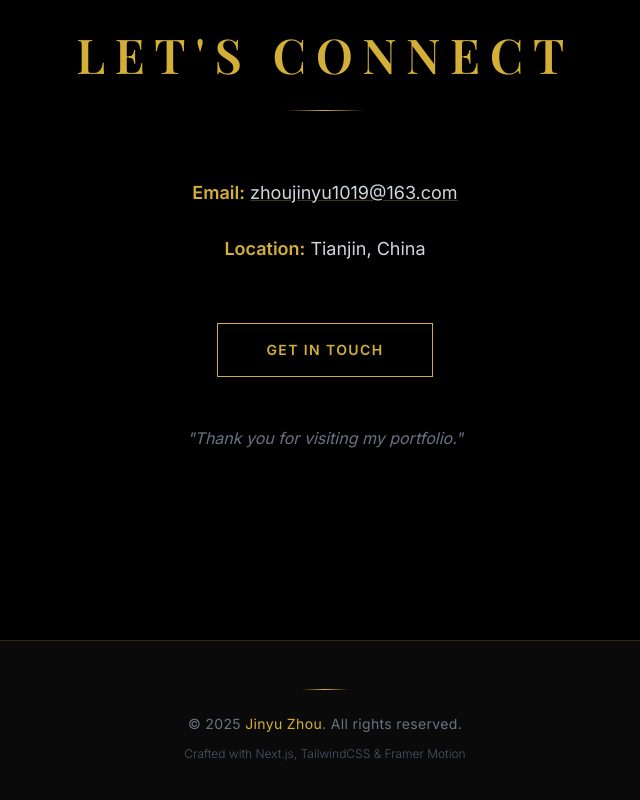
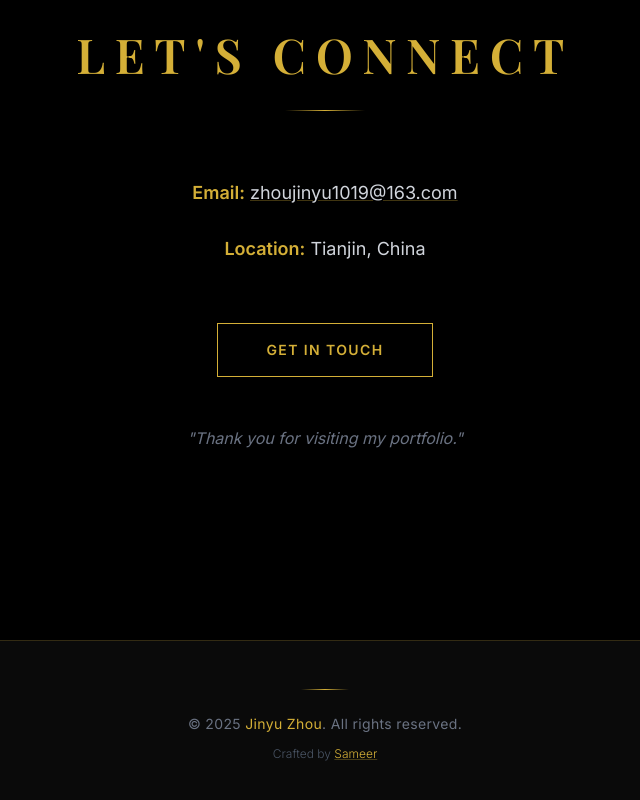
Before and after one commit to sameerbintaher/jinyuzhou, a Next.js app: page / in a window 1280 px wide. Shown: the part 5760-6560 px from the top of the page, without its empty margins (315-955 px from the left). Built offline with nearby package versions, Linux system fonts and the light colour scheme; a web font is replaced by a local one.

Commit message:
Update footer credit with link to Sameer's portfolio

```diff
--- a/app/components/Footer.js
+++ b/app/components/Footer.js
@@ -21,7 +21,15 @@
                 reserved.
               </p>
               <p className="text-xs text-gray-600 mt-3 font-light">
-            Crafted with Next.js, TailwindCSS & Framer Motion
+                Crafted by{" "}
+                <a
+                  href="https://sameerbintaher.me"
+                  target="_blank"
+                  rel="noopener noreferrer"
+                  className="text-[#d4af37] hover:text-[#f4d03f] transition-colors duration-300 underline decoration-[#d4af37]/30 hover:decoration-[#f4d03f]"
+                >
+                  Sameer
+                </a>
               </p>
         </motion.div>
       </div>
```
Lines whose indentation alone changed are shown as unchanged.
